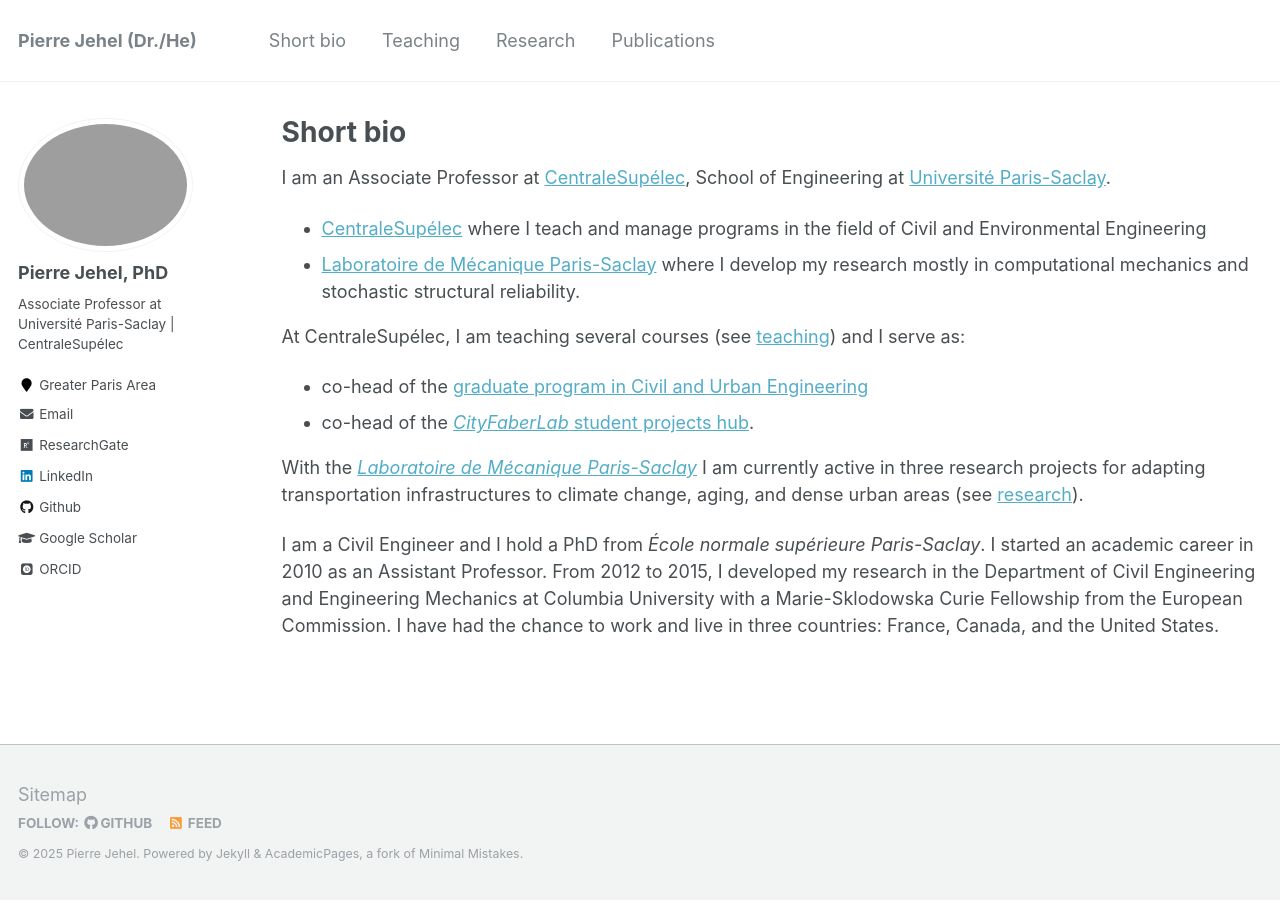
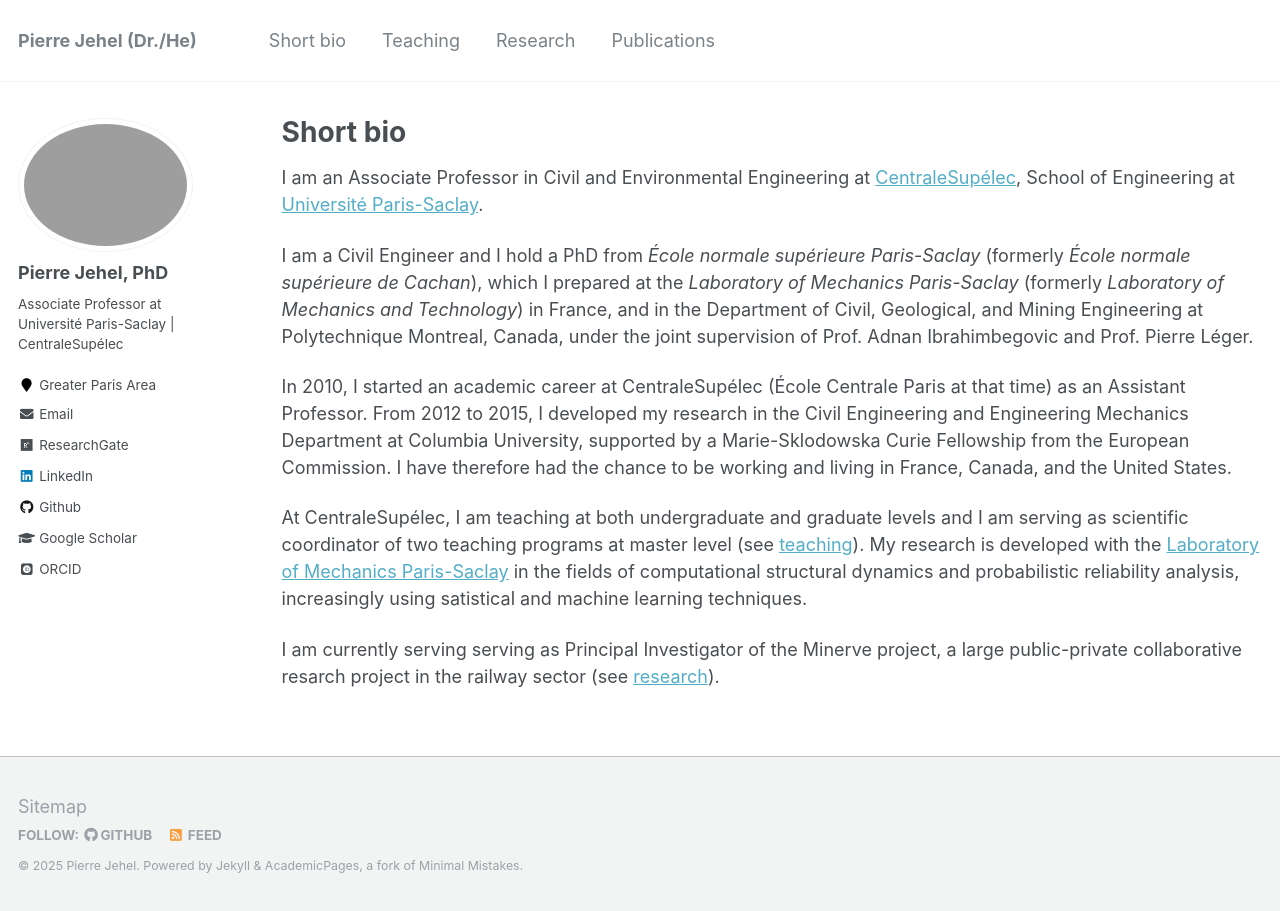
Before and after one commit to jehelp/jehelp.github.io, a Jekyll site: the page built from _pages/bio.md, in a window 1280 px wide. Built offline with Jekyll 4.4.1, drawn with Linux system fonts in a browser that asks for light colours; some web fonts are replaced.

```diff
--- a/_pages/bio.md
+++ b/_pages/bio.md
@@ -7,20 +7,16 @@ author_profile: true
 
 <!--- For preview: ctrl+shift+m -->
 
-I am an Associate Professor at <a href="https://www.centralesupelec.fr/en" target="_blank">CentraleSupélec</a>, School of Engineering at <a href="https://www.universite-paris-saclay.fr/en" target="_blank">Université Paris-Saclay</a>.
+I am an Associate Professor in Civil and Environmental Engineering at <a href="https://www.centralesupelec.fr/en" target="_blank">CentraleSupélec</a>, School of Engineering at <a href="https://www.universite-paris-saclay.fr/en" target="_blank">Université Paris-Saclay</a>.
 
+I am a Civil Engineer and I hold a PhD from *École normale supérieure Paris-Saclay* (formerly *École normale supérieure de Cachan*), which I prepared at the *Laboratory of Mechanics Paris-Saclay* (formerly *Laboratory of Mechanics and Technology*) in France, and in the Department of Civil, Geological, and Mining Engineering at Polytechnique Montreal, Canada, under the joint supervision of Prof. Adnan Ibrahimbegovic and Prof. Pierre Léger.
 
+In 2010, I started an academic career at CentraleSupélec (École Centrale Paris at that time) as an Assistant Professor. From 2012 to 2015, I developed my research in the Civil Engineering and Engineering Mechanics Department at Columbia University, supported by a Marie-Sklodowska Curie Fellowship from the European Commission. I have therefore had the chance to be working and living in France, Canada, and the United States.
 
-* <a href="https://www.centralesupelec.fr/en" target="_blank">CentraleSupélec</a> where I teach and manage programs in the field of Civil and Environmental Engineering
-* <a href="https://lmps.ens-paris-saclay.fr" target="_blank">Laboratoire de Mécanique Paris-Saclay</a> where I develop my research mostly in computational mechanics and stochastic structural reliability.
+At CentraleSupélec, I am teaching at both undergraduate and graduate levels and I am serving as scientific coordinator of two teaching programs at master level (see [teaching](https://jehelp.github.io/teaching/)). My research is developed with the <a href="https://lmps.ens-paris-saclay.fr" target="_blank">Laboratory of Mechanics Paris-Saclay</a> in the fields of computational structural dynamics and probabilistic reliability analysis, increasingly using satistical and machine learning techniques.
 
-At CentraleSupélec, I am teaching several courses (see [teaching](https://jehelp.github.io/teaching/)) and I serve as:
-* co-head of the <a href="https://mention-sic.blogspot.fr/p/presentation.html" target="_blank">graduate program in Civil and Urban Engineering</a>
-* co-head of the <a href="https://cityfaberlab.blogspot.com/" target="_blank">*CityFaberLab* student projects hub</a>.
+I am currently serving serving as Principal Investigator of the Minerve project, a large public-private collaborative resarch project in the railway sector (see [research](https://jehelp.github.io/research/)).
 
-With the <a href="https://lmps.ens-paris-saclay.fr" target="_blank">*Laboratoire de Mécanique Paris-Saclay*</a> I am currently active in three research projects for adapting transportation infrastructures to climate change, aging, and dense urban areas (see [research](https://jehelp.github.io/research/)).
-
-I am a Civil Engineer and I hold a PhD from *École normale supérieure Paris-Saclay*. I started an academic career in 2010 as an Assistant Professor. From 2012 to 2015, I developed my research in the Department of Civil Engineering and Engineering Mechanics at Columbia University with a Marie-Sklodowska Curie Fellowship from the European Commission. I have had the chance to work and live in three countries: France, Canada, and the United States.
 
 <!--
 Beside my career in the Academia, I love watching movies (especially Italian movies from the 50's and 60's), listening to classical music (I very much like the music of Robert Schumann), browsing among cities, taking care of trees, hiking in the mountains (which reminds me my childhood).
```
